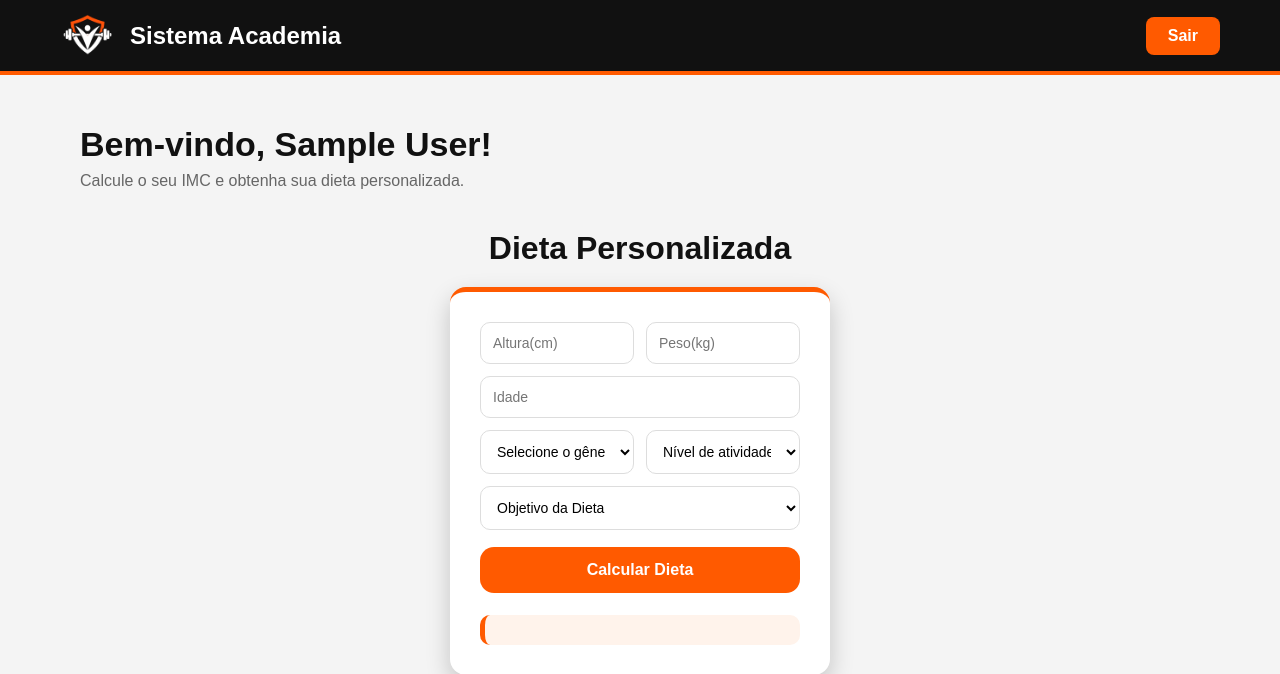
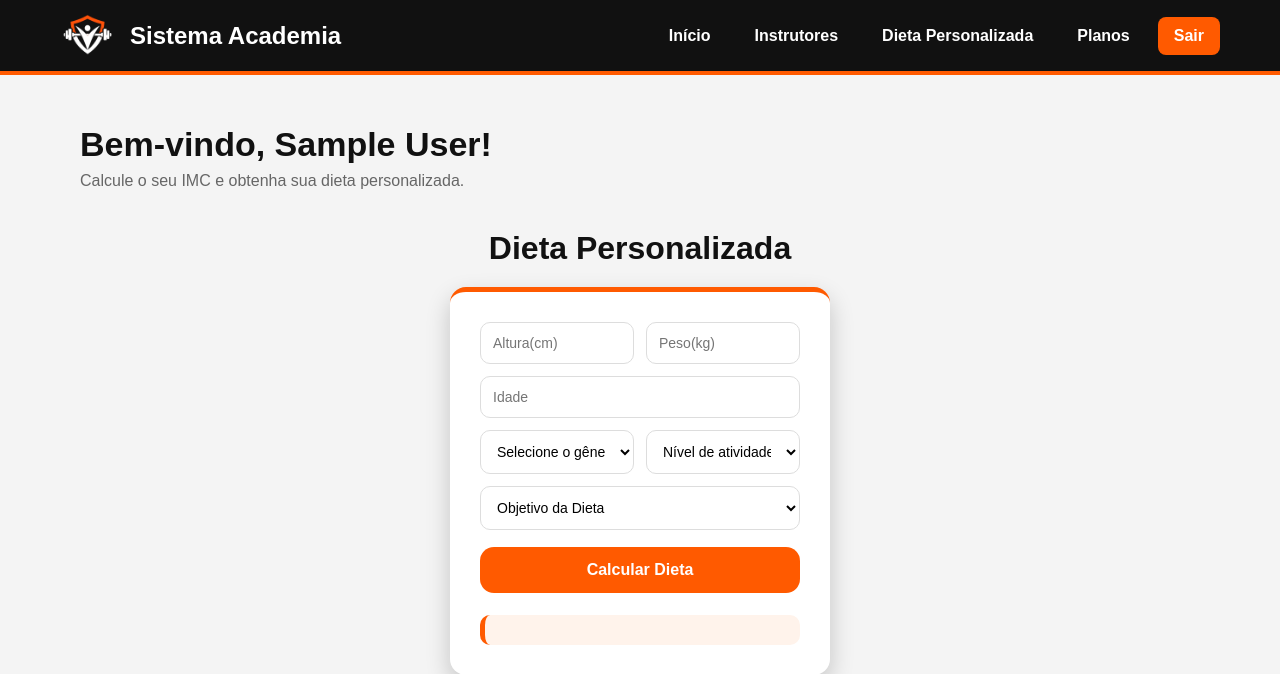
Before and after one commit to Joao-Guilherme-GOliveira/Sistema-Academia-ProgWeb, a PHP site: page /imc.php in a window 1280 px wide. Shown: the top 674 px of the page. Run offline with PHP 8.4, Linux system fonts and the light colour scheme; the visitor is signed in with stand-in values (Sample User, id 1).

Commit message:
Navbar arrumada

```diff
--- a/imc.php
+++ b/imc.php
@@ -131,6 +131,7 @@ $nome = $_SESSION['nome'];
     <meta charset="UTF-8">
     <title>Sistema Academia</title>
     <link rel="stylesheet" href="css/style.css">
+    <link rel="stylesheet" href="css/navbar.css">
 </head>
 <body>
 
@@ -140,7 +141,13 @@ $nome = $_SESSION['nome'];
         <h2>Sistema Academia</h2>
     </div>
 
-    <a href="sair.php" class="sair">Sair</a>
+    <nav class="navbar">
+        <a href="index.php">Início</a>
+        <a href="professores.php">Instrutores</a>
+        <a href="imc.php">Dieta Personalizada</a>
+        <a href="planos.php">Planos</a>
+        <a href="sair.php" class="sair">Sair</a>
+    </nav>
 </header>
 
 <main>
```
